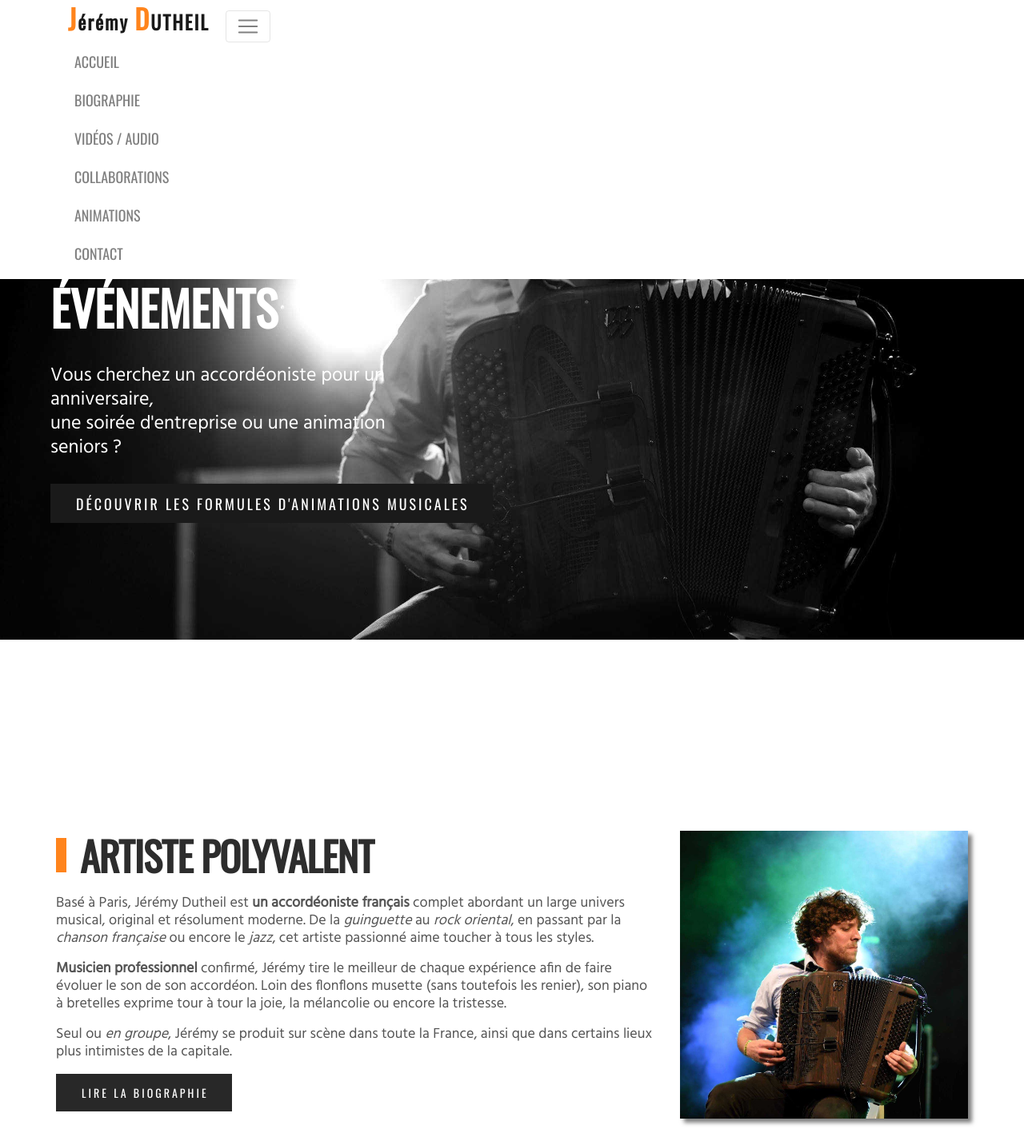
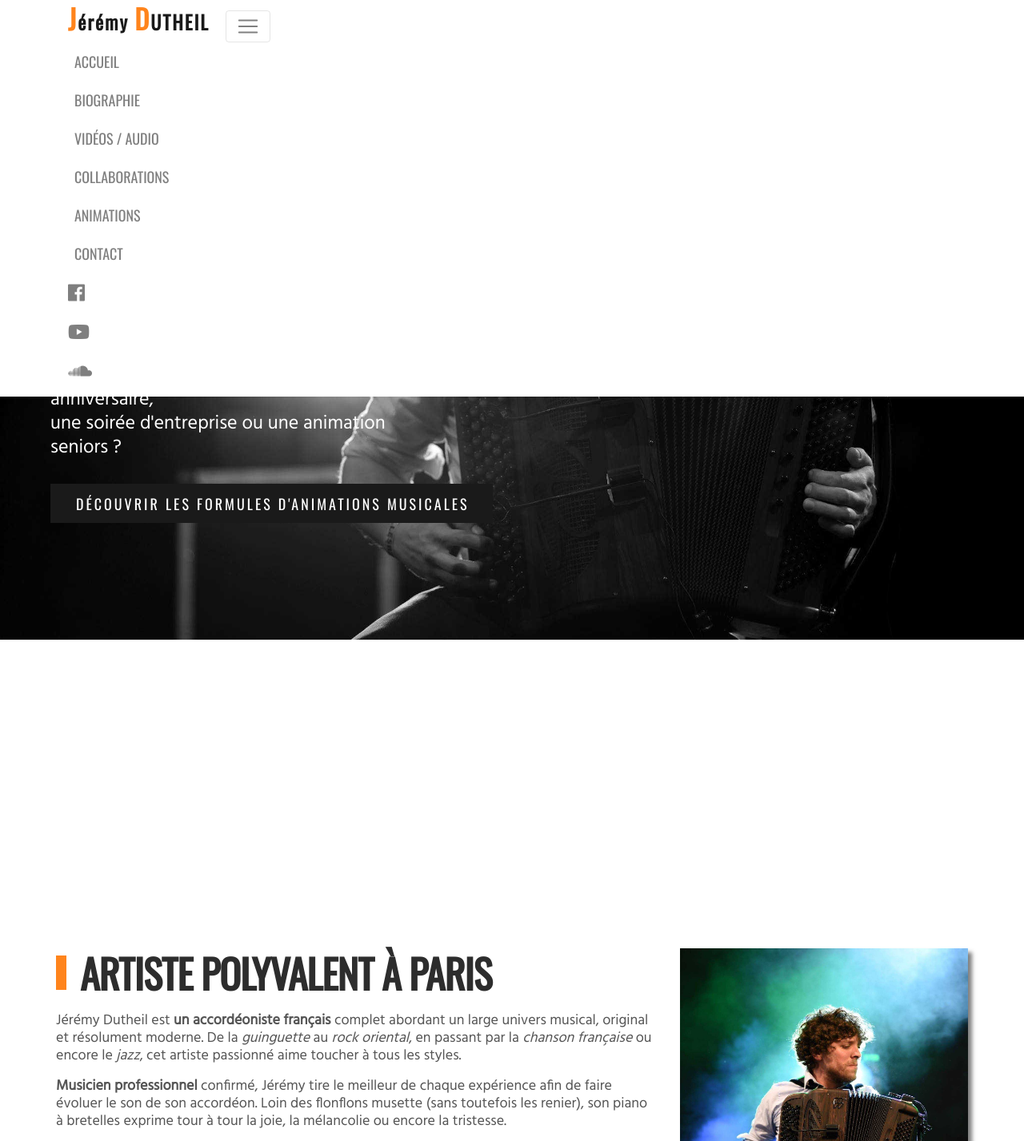
Before and after one commit to jdutheil/jdutheil-symfony, a Symfony app: template templates/home/index.html.twig in a window 1280 px wide, after a click that opens the changed part. Shown: the top 1427 px of the page at 80% size. Run offline with Twig, Linux system fonts and the light colour scheme; the template is opened without the code that fills it, so the values that code supplies are empty; some libraries are stand-ins or nearby versions.

Commit message:
some modifs

```diff
--- a/templates/base.html.twig
+++ b/templates/base.html.twig
@@ -33,7 +33,7 @@
         <link href="https://fonts.googleapis.com/css?family=Hind" rel="stylesheet">
         <link href="https://fonts.googleapis.com/css?family=Oswald" rel="stylesheet">
 
-        <link href="https://maxcdn.bootstrapcdn.com/font-awesome/4.7.0/css/font-awesome.min.css" rel="stylesheet">
+        <link rel="stylesheet" href="https://use.fontawesome.com/releases/v5.6.3/css/all.css" integrity="sha384-UHRtZLI+pbxtHCWp1t77Bi1L4ZtiqrqD80Kn4Z8NTSRyMA2Fd33n5dQ8lWUE00s/" crossorigin="anonymous">
 
         <link rel="stylesheet" href="https://maxcdn.bootstrapcdn.com/bootstrap/4.0.0-beta.3/css/bootstrap.min.css" integrity="sha384-Zug+QiDoJOrZ5t4lssLdxGhVrurbmBWopoEl+M6BdEfwnCJZtKxi1KgxUyJq13dy" crossorigin="anonymous">
         <link rel="stylesheet" href="{{ asset('css/main.css') }}">
@@ -131,6 +131,18 @@
                         <li class="nav-item px-2 py-1">
                             <a class="nav-link {% if route == 'contact' %}nav-link--active{% endif %}" href="{{ path('contact') }}">Contact</a>
                         </li>
+
+                        <li class="nav-item ">
+                            <a style="font-size: 24px;" class="nav-link" href="https://www.facebook.com/jeremydutheilaccordeoniste/" target="_blank"><i class="fab fa-facebook"></i></a>
+                        </li>
+
+                        <li class="nav-item">
+                            <a style="font-size: 24px;" class="nav-link" href="https://www.youtube.com/channel/UCTHC327qYeB34ri8Fgzubjw" target="_blank"><i class="fab fa-youtube"></i></a>
+                        </li>
+
+                        <li class="nav-item">
+                            <a style="font-size: 24px;" class="nav-link" href="https://soundcloud.com/j-r-my-dutheil/" target="_blank"><i class="fab fa-soundcloud"></i></a>
+                        </li>
                     </ul>
                 </div>
                 <!-- /.navbar-collapse -->
@@ -138,7 +150,8 @@
             <!-- /.container -->
         </nav>
 
-        {% block body %}{% endblock %}
+        {% block body %}
+        {% endblock %}
 
         <section class="contact">
             <div class="container">
--- a/templates/home/index.html.twig
+++ b/templates/home/index.html.twig
@@ -6,7 +6,7 @@
 			<img src="img/flash-item-1.jpg" alt="Jérémy DUTHEIL, accordéoniste professionnel" class="flash-item__background">
 
 			<div class="flash-item__content mr-auto ml-5 col-sm-5">
-				<h1 class="flash-item__content-title">Accordéoniste <br>pour vos événements</h1>
+				<h2 class="flash-item__content-title">Accordéoniste <br>pour vos événements</h1>
 
 				<p class="flash-item__content-text">
 					Vous cherchez un accordéoniste pour un anniversaire, <br>une soirée d'entreprise ou une animation seniors ?
@@ -27,10 +27,10 @@
 			<div class="row">
 				<div class="col-sm-8 page-section__content-wrapper">
 					<div>
-						<h2 class="section-title">Artiste polyvalent</h2>
+						<h1 class="section-title">Artiste polyvalent à Paris</h1>
 
 						<p>
-							Basé à Paris, Jérémy Dutheil est <strong>un accordéoniste français</strong> complet abordant un large univers musical, original et résolument moderne. De la <em class="text-link">guinguette</em> au <em class="text-link">rock oriental</em>, en passant par la <em class="text-link">chanson française</em> ou encore le <em class="text-link">jazz</em>, cet artiste passionné aime toucher à tous les styles.
+							Jérémy Dutheil est <strong>un accordéoniste français</strong> complet abordant un large univers musical, original et résolument moderne. De la <em class="text-link">guinguette</em> au <em class="text-link">rock oriental</em>, en passant par la <em class="text-link">chanson française</em> ou encore le <em class="text-link">jazz</em>, cet artiste passionné aime toucher à tous les styles.
 						</p>
 
 						<p>
--- a/templates/pages/bio.html.twig
+++ b/templates/pages/bio.html.twig
@@ -1,7 +1,7 @@
 {% extends 'base.html.twig' %}
 
 {% block title %}
-	Jérémy DUTHEIL - Accordéoniste, Paris - Biographie
+	Accordéoniste, Paris | Jérémy DUTHEIL | Biographie
 {% endblock %}
 
 {% block body %}
--- a/templates/pages/collaborations.html.twig
+++ b/templates/pages/collaborations.html.twig
@@ -1,7 +1,7 @@
 {% extends 'base.html.twig' %}
 
 {% block title %}
-	Jérémy DUTHEIL - Collaborations artistiques
+	Accordéoniste, Paris | Jérémy DUTHEIL | Collaborations artistiques
 {% endblock %}
 
 {% block metadesc %}
--- a/templates/pages/duos.html.twig
+++ b/templates/pages/duos.html.twig
@@ -1,7 +1,7 @@
 {% extends 'base.html.twig' %}
 
 {% block title %}
-	Jérémy DUTHEIL - Duos accordéon / voix - Accordéoniste professionnel
+	Accordéoniste, Paris | Jérémy DUTHEIL | Duos accordéon / voix
 {% endblock %}
 
 {% block metadesc %}
--- a/templates/pages/groupes.html.twig
+++ b/templates/pages/groupes.html.twig
@@ -1,7 +1,7 @@
 {% extends 'base.html.twig' %}
 
 {% block title %}
-	Jérémy DUTHEIL - Groupes de musique - Accordéoniste professionnel
+	Accordéoniste, Paris | Jérémy DUTHEIL | Les groupes
 {% endblock %}
 
 {% block metadesc %}
--- a/templates/pages/videos.html.twig
+++ b/templates/pages/videos.html.twig
@@ -1,7 +1,7 @@
 {% extends 'base.html.twig' %}
 
 {% block title %}
-	Jérémy DUTHEIL - Vidéos / Audio - Accordéoniste professionnel
+	Accordéoniste, Paris | Jérémy DUTHEIL | Vidéos
 {% endblock %}
 
 {% block metadesc %}
```
